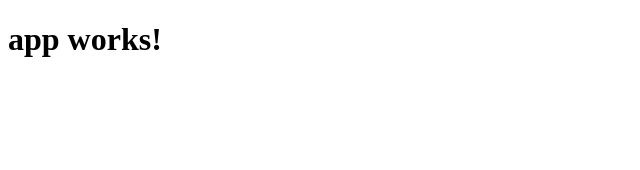
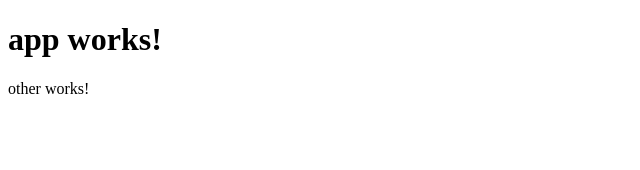
Before and after one commit to amitrke/angular2-learn, an Angular app: page / in a window 1280 px wide. Shown: the top 170 px of the page, without its empty margins (0-640 px from the left). Built offline with nearby package versions, Linux system fonts and the light colour scheme.

Commit message:
Added another component

```diff
--- a/src/app/app.component.html
+++ b/src/app/app.component.html
@@ -1,3 +1,4 @@
 <h1>
   {{title}}
 </h1>
+<app-other></app-other>
```
Also changed, not shown: 1 other file (tests, documents, lock files or other folders).
